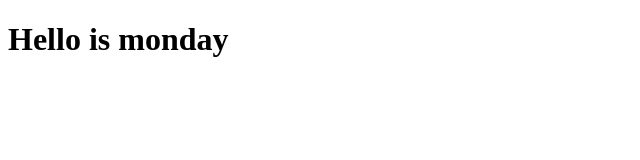
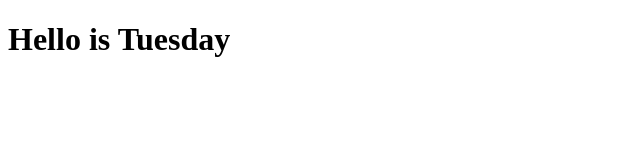
Before and after one commit to sengseiha-sam/test1, a plain HTML site: page index.html in a window 1280 px wide. Shown: the full height of the page, 0-640 px from the left. Drawn offline with Linux system fonts and the light colour scheme.

Commit message:
the second edition

```diff
--- a/index.html
+++ b/index.html
@@ -6,6 +6,6 @@
     <title>Document</title>
 </head>
 <body>
-    <h1>Hello is monday</h1>
+    <h1>Hello is Tuesday</h1>
 </body>
 </html>
```
